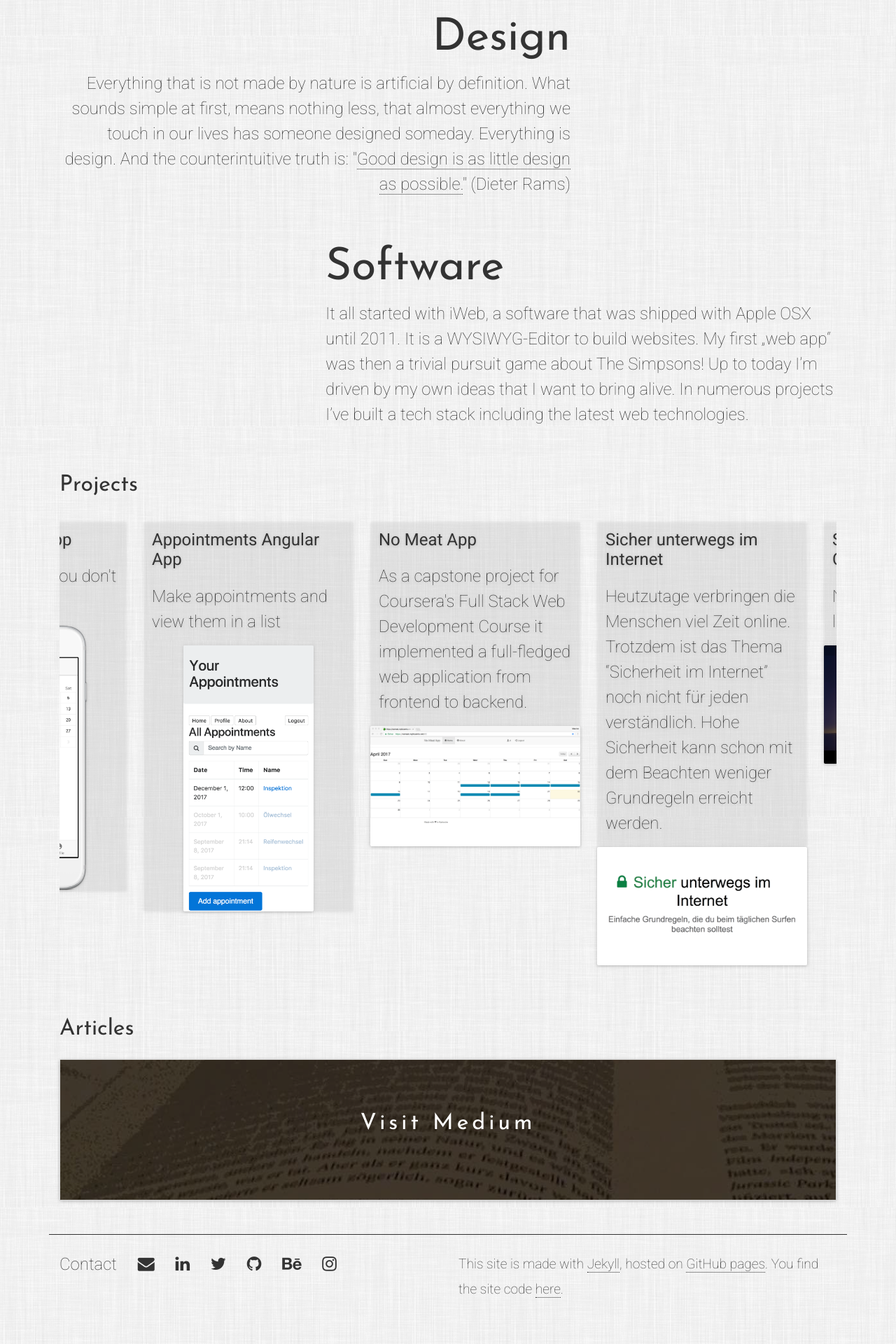
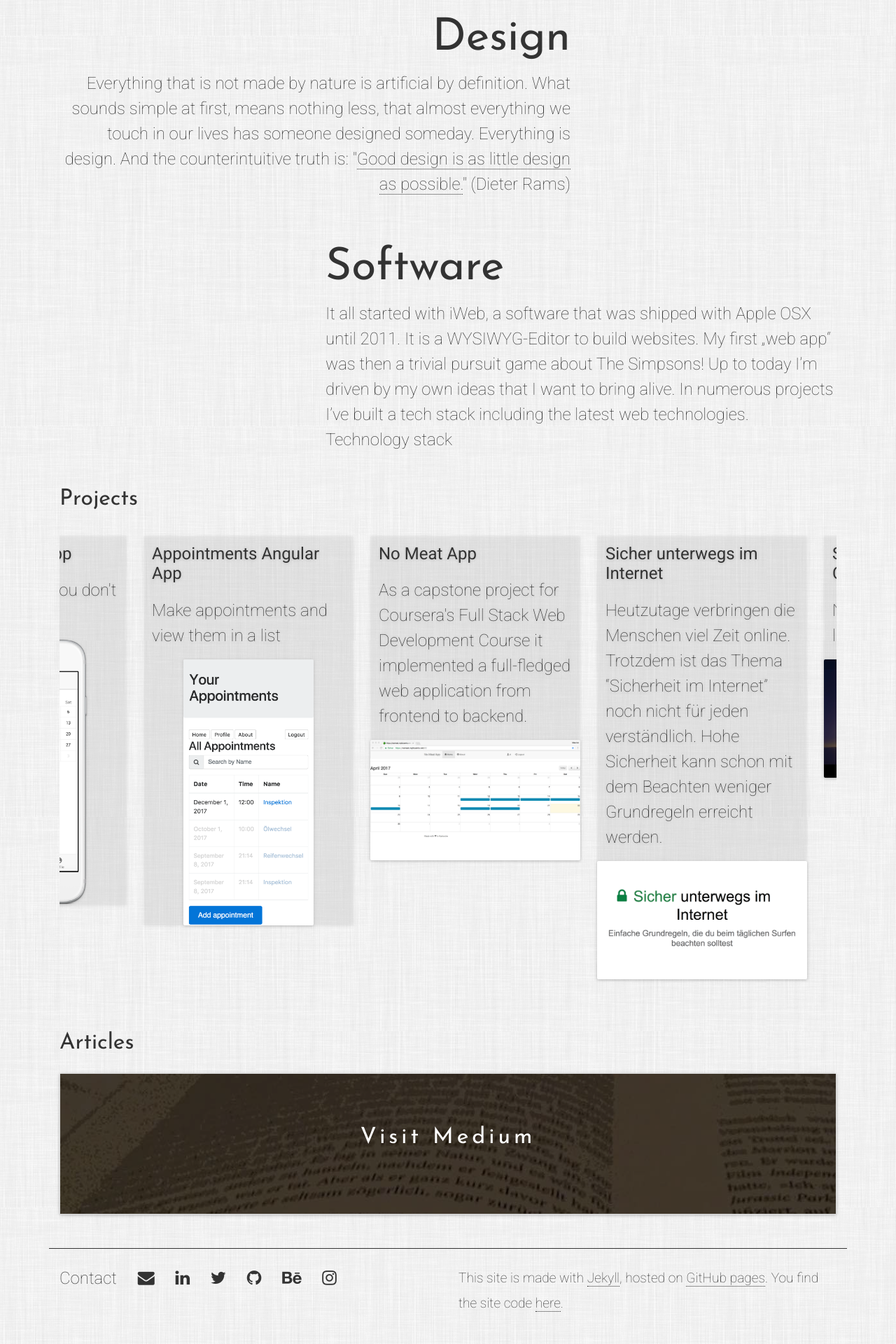
Before and after one commit to mauricewipf/interactive-resume, a Jekyll site: the page built from index.html, in a window 1280 px wide. Shown: the part 1065-2985 px from the top of the page at 70% size. Built offline with Jekyll 4.4.1, drawn with Linux system fonts in a browser that asks for light colours; nearby versions of some CDN libraries.

Commit message:
feat: Add tech stack

```diff
--- a/_sass/_base.scss
+++ b/_sass/_base.scss
@@ -29,6 +29,9 @@
 }
 li {
   list-style: none;
+}
+details details, details ul {
+	margin: 0 0 0 25px;
 }
 
 /* Clearfix
--- a/index.html
+++ b/index.html
@@ -63,11 +63,43 @@
 		</div>
 		<div class="col-12 col-sm-8">
 			<h3>Software</h3>
-			<p>
+			<p class="mb-0">
 				It all started with iWeb, a software that was shipped with Apple OSX until 2011. It is a WYSIWYG-Editor to build websites.
 				My first „web app“ was then a trivial pursuit game about The Simpsons! Up to today I’m driven by my own ideas that I want
 				to bring alive. In numerous projects I’ve built a tech stack including the latest web technologies.
 			</p>
+			<details>
+				<summary>Technology stack</summary>
+					<details>
+						<summary>Front-end</summary>
+						<ul>
+							<li>JavaScript</li>
+							<li>Angular</li>
+							<li>Oracle JET</li>
+							<li>Bootstrap</li>
+							<li>HTML, CSS</li>
+							<li>TypeScript</li>
+							<li>ECMAScript 6</li>
+						</ul>
+					</details>
+					<details>
+						<summary>Back-end</summary>
+						<ul>
+							<li>Node.js</li>
+							<li>Spring Boot</li>
+							<li>RESTful APIs</li>
+						</ul>
+					</details>
+					<details>
+						<summary>Build, Test & Dev tools</summary>
+						<ul>
+							<li>Git</li>
+							<li>Gulp, Grunt</li>
+							<li>npm</li>
+							<li>Jasmine, Karma</li>
+						</ul>
+					</details>
+			</details>
 		</div>
 	</div>
 
```
